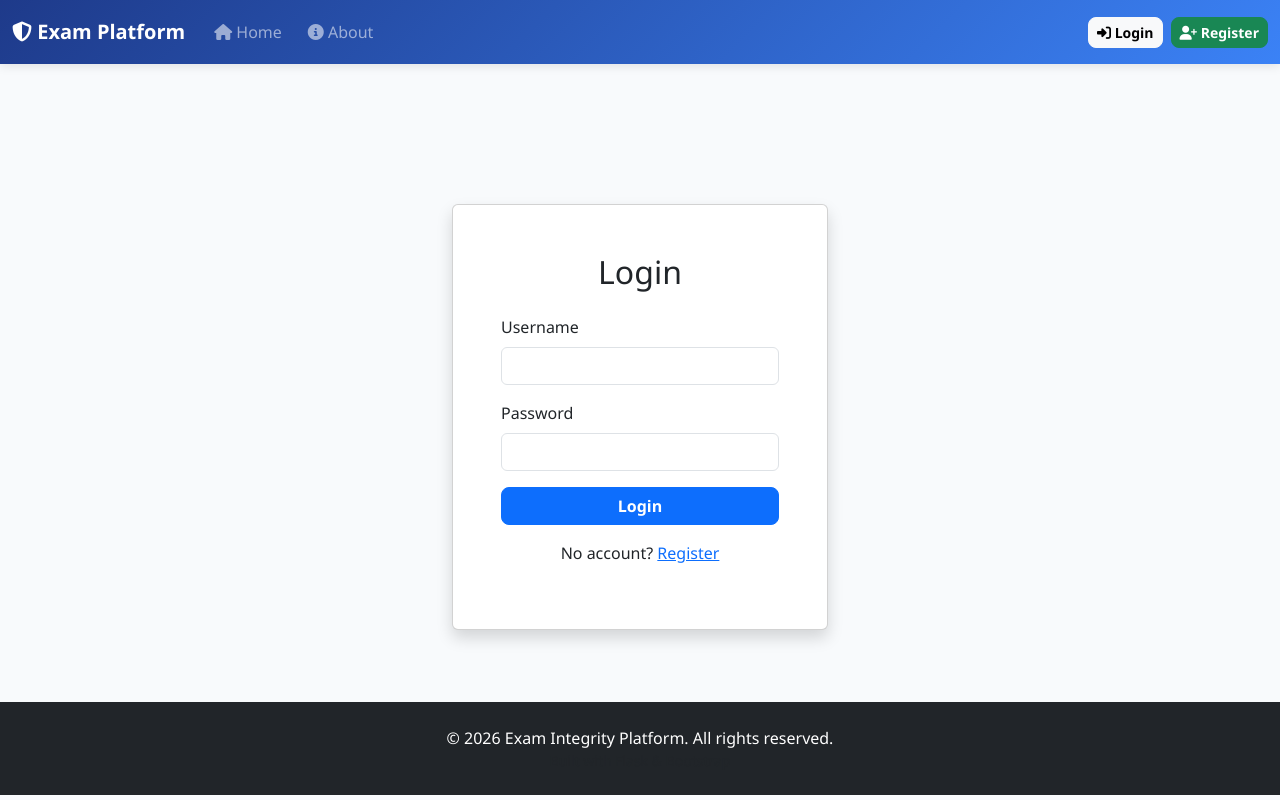
After one commit to pratikshajadhav1112/python, a Flask app: page /login in a window 1280 px wide. The commit adds this page. Run offline with Flask 3, Linux system fonts and the light colour scheme.

Commit message:
add login system in project

```diff
--- a/app.py
+++ b/app.py
@@ -1,15 +1,53 @@
-from flask import Flask, render_template, request, redirect, url_for, flash
+from flask import Flask, render_template, request, redirect, url_for, flash, session
+from flask_login import LoginManager, UserMixin, login_user, login_required, logout_user, current_user
+from werkzeug.security import generate_password_hash, check_password_hash
 from database import get_db, init_db
 import os
 import sqlite3
 from datetime import datetime
+from functools import wraps
 
 app = Flask(__name__)
-app.secret_key = 'Linkkiwi2026'
+app.secret_key = 'Linkkiwi2026_Secret_Key_Change_This'
+
+# Flask-Login setup
+login_manager = LoginManager()
+login_manager.init_app(app)
+login_manager.login_view = 'login'
+login_manager.login_message = 'Please login to access this page'
 
 # DB initialize karo agar exist nahi karti
 if not os.path.exists('myproject.db'):
     init_db()
+
+# Users table banao agar nahi hai
+def init_users_table():
+    conn = get_db()
+    conn.execute('''CREATE TABLE IF NOT EXISTS users (
+                    id INTEGER PRIMARY KEY AUTOINCREMENT,
+                    username TEXT UNIQUE NOT NULL,
+                    password TEXT NOT NULL,
+                    created_at TIMESTAMP DEFAULT CURRENT_TIMESTAMP
+                )''')
+    conn.commit()
+    conn.close()
+
+init_users_table()
+
+# User class for Flask-Login
+class User(UserMixin):
+    def __init__(self, id, username):
+        self.id = id
+        self.username = username
+
+@login_manager.user_loader
+def load_user(user_id):
+    conn = get_db()
+    user = conn.execute('SELECT * FROM users WHERE id =?', (user_id,)).fetchone()
+    conn.close()
+    if user:
+        return User(id=user['id'], username=user['username'])
+    return None
 
 DUMMY_REPORTS = [
     {
@@ -34,7 +72,76 @@ DUMMY_REPORTS = [
     }
 ]
 
+# ============ AUTH ROUTES ============
+@app.route('/register', methods=['GET', 'POST'])
+def register():
+    if current_user.is_authenticated:
+        return redirect(url_for('home'))
+
+    if request.method == 'POST':
+        username = request.form.get('username', '').strip()
+        password = request.form.get('password', '').strip()
+
+        if not username or not password:
+            flash('Username and Password required!', 'error')
+            return redirect(url_for('register'))
+
+        if len(password) < 6:
+            flash('Password must be at least 6 characters!', 'error')
+            return redirect(url_for('register'))
+
+        conn = get_db()
+        existing = conn.execute('SELECT * FROM users WHERE username =?', (username,)).fetchone()
+
+        if existing:
+            flash('Username already exists!', 'error')
+            conn.close()
+            return redirect(url_for('register'))
+
+        hashed_pw = generate_password_hash(password)
+        conn.execute('INSERT INTO users (username, password) VALUES (?,?)', (username, hashed_pw))
+        conn.commit()
+        conn.close()
+
+        flash('Registration successful! Please login.', 'success')
+        return redirect(url_for('login'))
+
+    return render_template('register.html')
+
+@app.route('/login', methods=['GET', 'POST'])
+def login():
+    if current_user.is_authenticated:
+        return redirect(url_for('home'))
+
+    if request.method == 'POST':
+        username = request.form.get('username', '').strip()
+        password = request.form.get('password', '').strip()
+
+        conn = get_db()
+        user = conn.execute('SELECT * FROM users WHERE username =?', (username,)).fetchone()
+        conn.close()
+
+        if user and check_password_hash(user['password'], password):
+            user_obj = User(id=user['id'], username=user['username'])
+            login_user(user_obj)
+            flash(f'Welcome back, {username}!', 'success')
+            next_page = request.args.get('next')
+            return redirect(next_page or url_for('home'))
+        else:
+            flash('Invalid username or password!', 'error')
+
+    return render_template('login.html')
+
+@app.route('/logout')
+@login_required
+def logout():
+    logout_user()
+    flash('Logged out successfully!', 'success')
+    return redirect(url_for('login'))
+
+# ============ PROTECTED ROUTES ============
 @app.route('/')
+@login_required
 def home():
     conn = get_db()
     total = conn.execute('SELECT COUNT(*) FROM entries').fetchone()[0]
@@ -48,11 +155,13 @@ def about():
     return render_template('about.html')
 
 @app.route('/form')
+@login_required
 def form():
     today = datetime.now().strftime('%Y-%m-%d')
     return render_template('form.html', today=today)
 
 @app.route('/submit', methods=['POST'])
+@login_required
 def submit_report():
     try:
         exam_name = request.form.get('exam_name', '').strip()
@@ -84,6 +193,7 @@ def submit_report():
         return redirect(url_for('form'))
 
 @app.route('/search')
+@login_required
 def search_page():
     conn = get_db()
     statuses = [row[0] for row in conn.execute(
@@ -99,6 +209,7 @@ def search_page():
     return render_template('search.html', statuses=statuses, colleges=colleges, exams=exams)
 
 @app.route('/report/<int:id>')
+@login_required
 def view_report(id):
     conn = get_db()
     conn.row_factory = sqlite3.Row
@@ -123,6 +234,7 @@ def view_report(id):
     return render_template('detail.html', report=report_dict)
 
 @app.route('/report/dummy/<int:id>')
+@login_required
 def view_dummy_report(id):
     dummy = next((r for r in DUMMY_REPORTS if r['id'] == id), None)
 
@@ -137,6 +249,7 @@ def view_dummy_report(id):
     return render_template('detail.html', report=report_dict)
 
 @app.route('/delete/<int:id>', methods=['POST'])
+@login_required
 def delete_report(id):
     conn = get_db()
     conn.execute("DELETE FROM entries WHERE id =?", (id,))
@@ -146,6 +259,7 @@ def delete_report(id):
     return redirect(url_for('report_list'))
 
 @app.route('/report')
+@login_required
 def report_list():
     search = request.args.get('search', '').strip()
     sort_by = request.args.get('sort', 'display_id')
@@ -205,12 +319,9 @@ def report_list():
         query += ' AND exam_name =?'
         params.append(exam_filter)
 
-
     if college_filter:
         query += ' AND college_name =?'
         params.append(college_filter)
-
-
 
     query += f' ORDER BY {sort_column} {sort_order}'
 
--- a/templates/base.html
+++ b/templates/base.html
@@ -3,230 +3,200 @@
 <head>
     <meta charset="UTF-8">
     <meta name="viewport" content="width=device-width, initial-scale=1.0">
-    <title>Exam Integrity Platform</title>
+    <title>{% block title %}Exam Integrity Platform{% endblock %}</title>
+
+    <!-- Bootstrap 5.3.0 -->
+    <link href="https://cdn.jsdelivr.net/npm/bootstrap@5.3.0/dist/css/bootstrap.min.css" rel="stylesheet">
+    <!-- Font Awesome 6.4.0 -->
     <link rel="stylesheet" href="https://cdnjs.cloudflare.com/ajax/libs/font-awesome/6.4.0/css/all.min.css">
+
     <style>
-        /* Reset default browser spacing and use border-box sizing */
-        * {
-            margin: 0;
-            padding: 0;
-            box-sizing: border-box;
-        }
-
-        /* Base page font and background color */
         body {
             font-family: 'Segoe UI', Tahoma, Geneva, Verdana, sans-serif;
             background: #f8fafc;
         }
-
-        /* Navbar container styles: dark background, shadow, sticky top */
         .navbar {
-            background: #0f172a;
-            padding: 0;
             box-shadow: 0 2px 10px rgba(0,0,0,0.1);
-            position: sticky;
-            top: 0;
-            z-index: 1000;
+            padding: 12px 0;
         }
-
-        /* Center navbar content and align items horizontally */
-        .nav-container {
-            max-width: 1400px;
-            margin: 0 auto;
-            display: flex;
-            align-items: center;
+        .navbar-brand {
+            font-size: 20px;
+            font-weight: 800;
         }
-
-        /* Brand text and icon styling */
-        .nav-brand {
-            color: white;
-            font-size: 22px;
-            font-weight: 800;
-            padding: 18px 30px;
-            display: flex;
-            align-items: center;
-            gap: 10px;
+        .nav-link {
+            font-weight: 500;
+            margin: 0 5px;
+            border-radius: 6px;
+            transition: all 0.3s;
         }
-
-        /* Navigation link list styling */
-        .nav-links {
-            display: flex;
-            list-style: none;
-            margin: 0;
-            padding: 0;
+        .nav-link:hover {
+            background: rgba(255,255,255,0.1);
         }
-
-        /* Link styling for normal nav items */
-        .nav-links li a {
-            color: #cbd5e1;
-            text-decoration: none;
-            padding: 20px 30px;
-            display: block;
+        .btn {
             font-weight: 600;
-            font-size: 15px;
+            border-radius: 8px;
             transition: all 0.3s;
-            border-bottom: 3px solid transparent;
         }
-
-        /* Hover effect for nav links */
-        .nav-links li a:hover {
-            background: #1e293b;
+        .btn:hover {
+            transform: translateY(-1px);
+        }
+        .search-input {
+            border-radius: 8px;
+            border: 2px solid rgba(255,255,255,0.3);
+            background: rgba(255,255,255,0.1);
             color: white;
         }
-
-        /* Active page indicator styling */
-        .nav-links li a.active {
-            background: #0d6efd;
-            color: white;
-            border-bottom: 3px solid #60a5fa;
+        .search-input::placeholder {
+            color: rgba(255,255,255,0.7);
         }
-
-        /* Main content wrapper with padding and minimum height */
-        .main-content {
-            max-width: 1400px;
-            margin: 40px auto;
-            padding: 0 30px;
-            min-height: calc(100vh - 200px);
+        .search-input:focus {
+            background: white;
+            color: #1e3a8a;
+            border-color: white;
+            box-shadow: 0 0 0 3px rgba(255,255,255,0.2);
         }
-
-        /* Command box styling for preformatted output or highlights */
-        .command-box {
-            background: #e2e8f0;
-            border-radius: 12px;
-            padding: 20px;
-            margin-top: 30px;
-            color: #0f172a;
-            font-family: 'Courier New', Courier, monospace;
-            overflow-x: auto;
+        .dropdown-menu {
+            border-radius: 10px;
+            border: none;
+            box-shadow: 0 8px 25px rgba(0,0,0,0.15);
+            margin-top: 10px;
         }
-
-        /* Header styles inside command box */
-        .command-box h2 {
-            margin-bottom: 12px;
-            font-size: 18px;
-            color: #1e293b;
+        .dropdown-item {
+            padding: 10px 20px;
+            font-weight: 500;
         }
-
-        /* Preformatted text block styling */
-        .command-box pre {
-            margin: 0;
-            white-space: pre-wrap;
-            word-wrap: break-word;
-            background: #f8fafc;
-            padding: 15px;
-            border-radius: 8px;
-            border: 1px solid #cbd5e1;
+        .dropdown-item:hover {
+            background: #f1f5f9;
         }
-
-        /* Back button style to appear as clickable pill */
-        .back-btn {
-            background: #64748b;
-            color: white;
-            padding: 10px 20px;
-            border-radius: 8px;
-            text-decoration: none;
-            display: inline-flex;
-            align-items: center;
-            gap: 8px;
-            margin-top: 30px;
-            font-weight: 600;
-            transition: all 0.3s;
-        }
-
-        /* Hover transform effect for back button */
-        .back-btn:hover {
-            background: #475569;
-            transform: translateX(-3px);
-        }
-
-        /* Footer styling at bottom of the page */
-        .footer {
-            background: #0f172a;
-            color: #94a3b8;
-            text-align: center;
-            padding: 30px;
-            margin-top: 60px;
-        }
-
-        /* Responsive layout rules for screens narrower than 768px */
-        @media (max-width: 768px) {
-            .nav-container {
-                flex-direction: column;
-                align-items: flex-start;
-            }
-            .nav-links {
-                width: 100%;
-                flex-direction: column;
-            }
-            .nav-links li a {
-                padding: 15px 30px;
-            }
-            .main-content {
-                padding: 0 15px;
-            }
+        .alert {
+            border-radius: 10px;
+            border: none;
         }
     </style>
+    {% block extra_css %}{% endblock %}
 </head>
 <body>
-    <!-- Navbar -->
-    <nav class="navbar">
-        <div class="nav-container">
-            <div class="nav-brand">
-                <i class="fas fa-shield-halved"></i>
-                Exam Platform
-            </div>
-            <ul class="nav-links">
-                <li>
-                    <a href="{{ url_for('home') }}" class="{% if request.endpoint == 'home' %}active{% endif %}">
+
+<!-- NAVBAR - SAME FOR ALL PAGES -->
+<nav class="navbar navbar-expand-lg navbar-dark" style="background: linear-gradient(135deg, #1e3a8a 0%, #3b82f6 100%);">
+    <div class="container-fluid" style="max-width: 1400px;">
+        <a class="navbar-brand" href="{{ url_for('home') }}">
+            <i class="fas fa-shield-alt"></i> Exam Platform
+        </a>
+
+        <button class="navbar-toggler" type="button" data-bs-toggle="collapse" data-bs-target="#navbarContent">
+            <span class="navbar-toggler-icon"></span>
+        </button>
+
+        <div class="collapse navbar-collapse" id="navbarContent">
+            <!-- Left Menu -->
+            <ul class="navbar-nav me-auto mb-2 mb-lg-0">
+                <li class="nav-item">
+                    <a class="nav-link {% if request.endpoint == 'home' %}active{% endif %}" href="{{ url_for('home') }}">
                         <i class="fas fa-home"></i> Home
                     </a>
                 </li>
-                <li>
-                    <a href="{{ url_for('about') }}" class="{% if request.endpoint == 'about' %}active{% endif %}">
+                <li class="nav-item">
+                    <a class="nav-link {% if request.endpoint == 'about' %}active{% endif %}" href="{{ url_for('about') }}">
                         <i class="fas fa-info-circle"></i> About
                     </a>
                 </li>
-                <li>
-                    <a href="{{ url_for('form') }}" class="{% if request.endpoint == 'form' %}active{% endif %}">
-                        <i class="fas fa-file-alt"></i> Form
+
+                {% if current_user.is_authenticated %}
+                <li class="nav-item">
+                    <a class="nav-link {% if request.endpoint == 'form' %}active{% endif %}" href="{{ url_for('form') }}">
+                        <i class="fas fa-file-alt"></i> Submit Report
                     </a>
                 </li>
-                <li>
-                    <a href="{{ url_for('report_list') }}" class="{% if request.endpoint == 'reports' %}active{% endif %}">
-                        <i class="fas fa-chart-bar"></i> Report
+                <li class="nav-item">
+                    <a class="nav-link {% if request.endpoint == 'report_list' %}active{% endif %}" href="{{ url_for('report_list') }}">
+                        <i class="fas fa-clipboard-list"></i> All Reports
                     </a>
                 </li>
+                {% endif %}
+            </ul>
 
-            <!-- 👇 Navbar Search Bar -->
-            <form class="d-flex" method="GET" action="{{ url_for('report_list') }}">
-                <input class="form-control me-2" type="search" name="search"
-                       placeholder="Quick Search..." value="{{ request.args.get('search', '') }}">
-                <button class="btn btn-outline-light" type="submit">
-                    <i class="fa-solid fa-magnifying-glass"></i>
-                </button>
-            </form>
+            <!-- Right Side: Search + Auth -->
+            <div class="d-flex align-items-center gap-2">
+                <!-- Universal Quick Search - Works on all pages -->
+                {% if current_user.is_authenticated %}
+                <form class="d-flex" action="{{ url_for('report_list') }}" method="GET">
+                    <input class="form-control form-control-sm search-input me-2"
+                           type="search"
+                           name="search"
+                           placeholder="Quick Search..."
+                           style="min-width: 200px;">
+                    <button class="btn btn-light btn-sm" type="submit" title="Search">
+                        <i class="fas fa-search"></i>
+                    </button>
+                </form>
+                {% endif %}
+
+                <!-- Auth Section - PERFECT LOGOUT PLACEMENT -->
+                {% if current_user.is_authenticated %}
+                    <!-- User Dropdown with Logout -->
+                    <div class="dropdown">
+                        <button class="btn btn-light btn-sm dropdown-toggle" type="button" data-bs-toggle="dropdown">
+                            <i class="fas fa-user-circle"></i> {{ current_user.username }}
+                        </button>
+                        <ul class="dropdown-menu dropdown-menu-end">
+                            <li>
+                                <a class="dropdown-item" href="{{ url_for('home') }}">
+                                    <i class="fas fa-tachometer-alt"></i> Dashboard
+                                </a>
+                            </li>
+                            <li><hr class="dropdown-divider"></li>
+                            <li>
+                                <a class="dropdown-item text-danger" href="{{ url_for('logout') }}">
+                                    <i class="fas fa-sign-out-alt"></i> Logout
+                                </a>
+                            </li>
+                        </ul>
+                    </div>
+                {% else %}
+                    <!-- Show Login/Register when not logged in -->
+                    <a href="{{ url_for('login') }}" class="btn btn-light btn-sm">
+                        <i class="fas fa-sign-in-alt"></i> Login
+                    </a>
+                    <a href="{{ url_for('register') }}" class="btn btn-success btn-sm">
+                        <i class="fas fa-user-plus"></i> Register
+                    </a>
+                {% endif %}
+            </div>
         </div>
     </div>
+</nav>
 
-            </ul>
-        </div>
-    </nav>
+<!-- Flash Messages -->
+<div class="container mt-3" style="max-width: 1400px;">
+    {% with messages = get_flashed_messages(with_categories=true) %}
+        {% if messages %}
+            {% for category, message in messages %}
+                <div class="alert alert-{{ 'danger' if category == 'error' else 'success' }} alert-dismissible fade show" role="alert">
+                    <i class="fas fa-{{ 'exclamation-circle' if category == 'error' else 'check-circle' }}"></i>
+                    {{ message }}
+                    <button type="button" class="btn-close" data-bs-dismiss="alert"></button>
+                </div>
+            {% endfor %}
+        {% endif %}
+    {% endwith %}
+</div>
 
-    <!-- Main Content Area -->
-    <div class="main-content">
-        {% block content %}{% endblock %}
+<!-- Main Content -->
+<main class="container-fluid py-4" style="max-width: 1400px;">
+    {% block content %}{% endblock %}
+</main>
 
-        <!-- Back Button - saglya pages la dishel -->
-        <div>
-            <a href="{{ url_for('home') }}" class="back-btn">
-                <i class="fas fa-arrow-left"></i> Back to Home
-            </a>
-        </div>
+<!-- Footer -->
+<footer class="bg-dark text-white text-center py-4 mt-5">
+    <div class="container">
+        <p class="mb-0">&copy; 2026 Exam Integrity Platform. All rights reserved.</p>
+        <p class="text-muted small mb-0">Built with Flask & Bootstrap</p>
     </div>
+</footer>
 
-    <!-- Footer -->
-    <footer class="footer">
-        <p>&copy; 2026 Exam Integrity Platform. All rights reserved. | <i class="fas fa-lock"></i> 100% Secure & Anonymous</p>
-    </footer>
+<!-- Bootstrap JS -->
+<script src="https://cdn.jsdelivr.net/npm/bootstrap@5.3.0/dist/js/bootstrap.bundle.min.js"></script>
+{% block extra_js %}{% endblock %}
 </body>
 </html>
--- /dev/null
+++ b/templates/login.html
@@ -0,0 +1,29 @@
+{% extends "base.html" %}
+{% block content %}
+<div class="container" style="max-width: 400px; margin-top: 100px;">
+    <div class="card shadow">
+        <div class="card-body p-5">
+            <h2 class="text-center mb-4">Login</h2>
+            {% with messages = get_flashed_messages(with_categories=true) %}
+                {% if messages %}
+                    {% for category, message in messages %}
+                        <div class="alert alert-{{ 'danger' if category == 'error' else 'success' }}">{{ message }}</div>
+                    {% endfor %}
+                {% endif %}
+            {% endwith %}
+            <form method="POST">
+                <div class="mb-3">
+                    <label class="form-label">Username</label>
+                    <input type="text" name="username" class="form-control" required>
+                </div>
+                <div class="mb-3">
+                    <label class="form-label">Password</label>
+                    <input type="password" name="password" class="form-control" required>
+                </div>
+                <button type="submit" class="btn btn-primary w-100">Login</button>
+            </form>
+            <p class="text-center mt-3">No account? <a href="{{ url_for('register') }}">Register</a></p>
+        </div>
+    </div>
+</div>
+{% endblock %}
```
Also changed, not shown: templates/register.html (added, +29 -0 lines), myproject.db, templates/requirements.txt (added).
